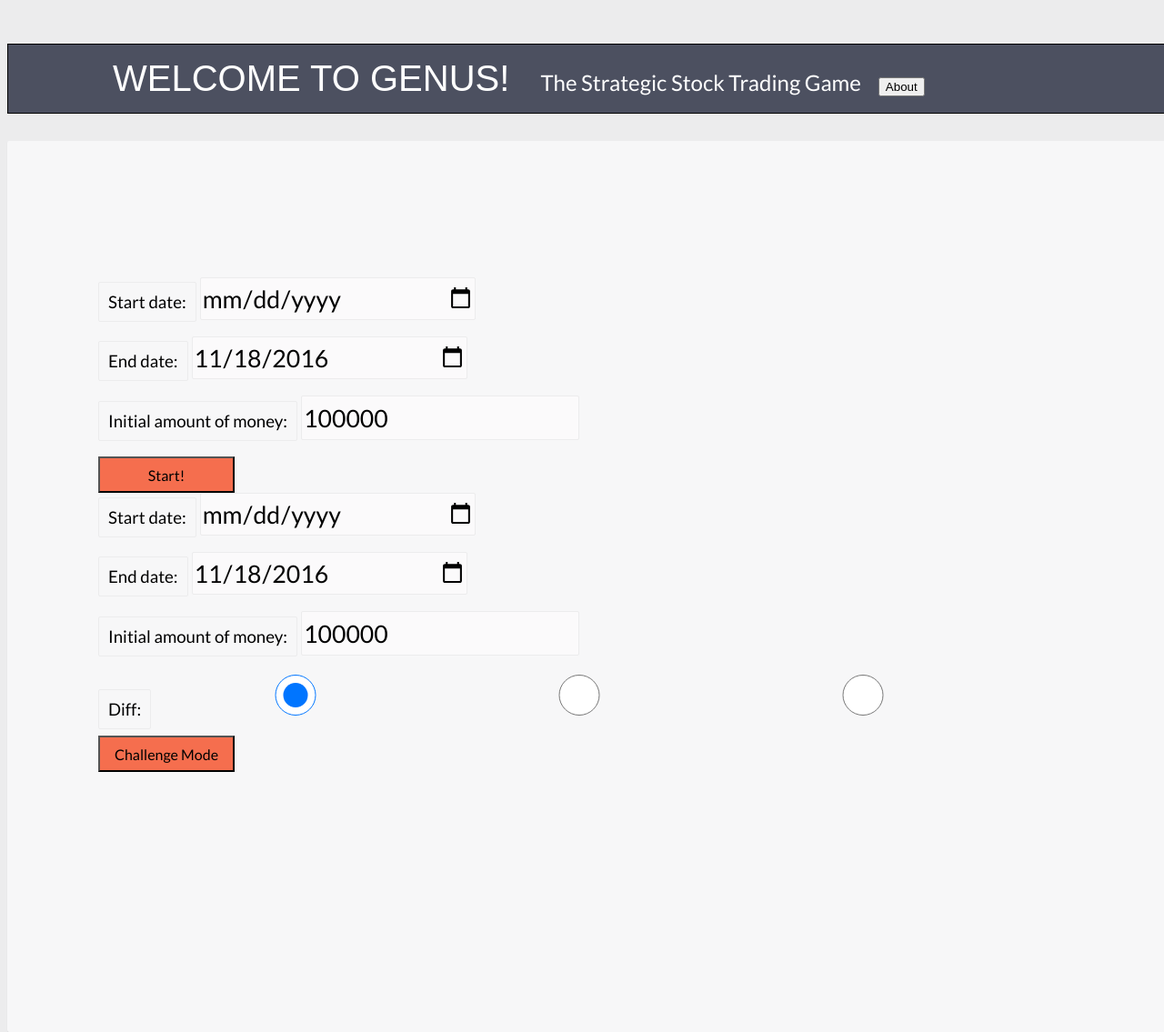
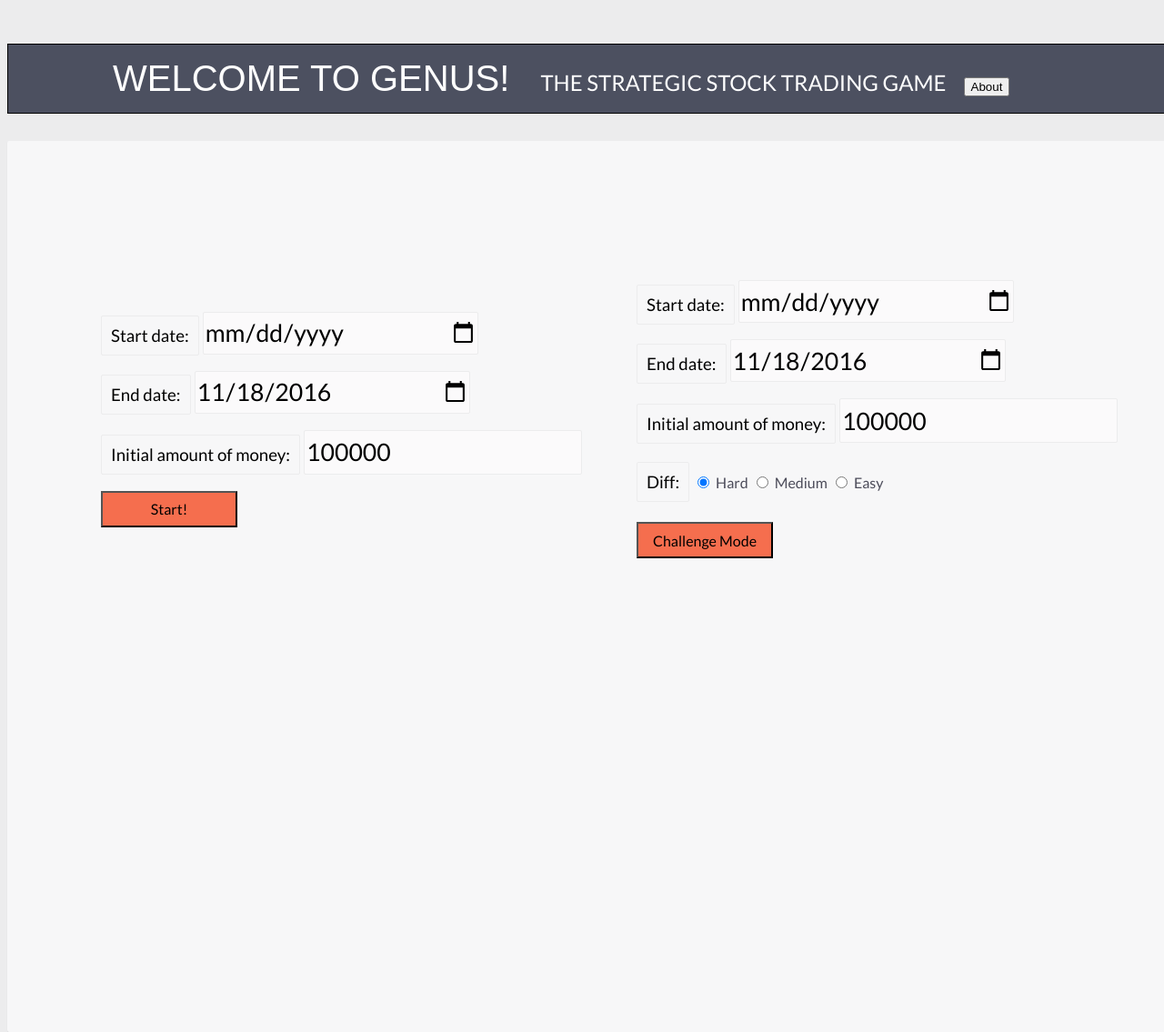
Before and after one commit to Aqueelmiq/TeamAJAHacks, a Flask app: page / in a window 1280 px wide. Shown: the whole page at 91% size. Run offline with Flask 2, Linux system fonts and the light colour scheme; lists and menus that the app fills with data are empty; parts of the project's set-up code (start-up, migrations or seed data) failed here and were passed over; some libraries are stand-ins or nearby versions.

Commit message:
Add challenge form

```diff
--- a/static/style.css
+++ b/static/style.css
@@ -79,12 +79,13 @@ h3 {
 
 .index_form {
 
-    display: inline-block;
+    display: block;
     position: relative;
     top: 100px;
     left: 50px;
     margin-left: auto;
     margin-right: auto;
+    text-align: left;
 }
 
 .forminput {
--- a/templates/index.html
+++ b/templates/index.html
@@ -3,6 +3,7 @@
 <head>
     <meta charset="UTF-8">
     <link href="https://fonts.googleapis.com/css?family=Lato" rel="stylesheet">
+    <link type="text/css" rel="stylesheet" href="../static/stylemain.css"/>
     <link type="text/css" rel="stylesheet" href="../static/style.css"/>
     <script src="https://use.typekit.net/hbg8vny.js"></script>
     <script>try{Typekit.load({ async: true });}catch(e){}</script>
@@ -19,10 +20,11 @@
     </div>
 
     <div class="content">
-
+    <table width="100%" border="0">
+        <tbody>
+        <tr><th>
         <div class="index_form">
         <form action="/start">
-
         <label class="formlabel" id="sdate" for="start_date">Start date:</label>
         <input class="forminput" type="date" name="start_date" max="{{ yesterday }}" required>
         <br/><br/>
@@ -35,10 +37,10 @@
         <input class="formbutton" id = "Startsim" type="Submit" name="mode" value="Start!">
         <!--<input class="formbutton" id = "Challenge" type="Submit" name="mode" value="Challenge Mode">-->
         </form>
-        </div>
+        </div></th>
+        <th>
         <div class="index_form">
         <form action="/game">
-
         <label class="formlabel" id="gsdate" for="start_date">Start date:</label>
         <input class="forminput" type="date" name="start_date" max="{{ yesterday }}" required>
         <br/><br/>
@@ -49,14 +51,16 @@
         <input class="forminput" type="number" name="money" min="0" value="100000" required>
         <br/><br/>
         <label class="formlabel" id = "gdiff" for="diff">Diff:</label>
-        <input class="forminput" type="radio" name="diff" value="Hard" checked>
-        <input class="forminput" type="radio" name="diff" value="Medium">
-        <input class="forminput" type="radio" name="diff" value="Easy">
+        <input class="formradio" type="radio" name="diff" value="hard" checked> <p class="formradio">  Hard </p>
+        <input class="formradio" type="radio" name="diff" value="medium"> <p class="formradio">  Medium </p>
+        <input class="formradio" type="radio" name="diff" value="easy"> <p class="formradio"> Easy </p>
         <br/><br/>
         <!--<input class="formbutton" id = "Startsim" type="Submit" name="mode" value="Start!">-->
         <input class="formbutton" id = "Challenge" type="Submit" name="mode" value="Challenge Mode">
         </form>
-        </div>
+        </div></th>
+        </tr></tbody>
+        </table>
 
     </div>
 
```
